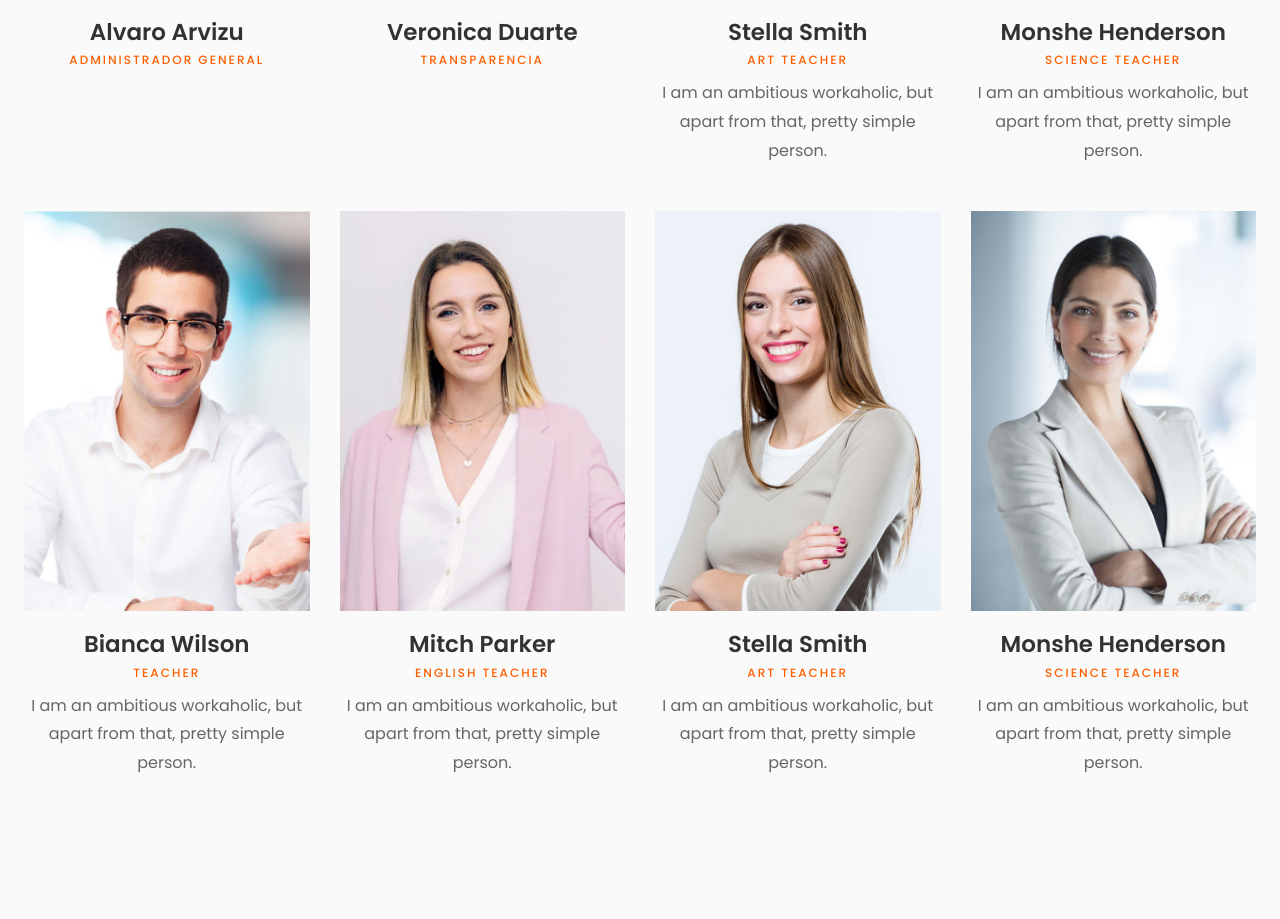
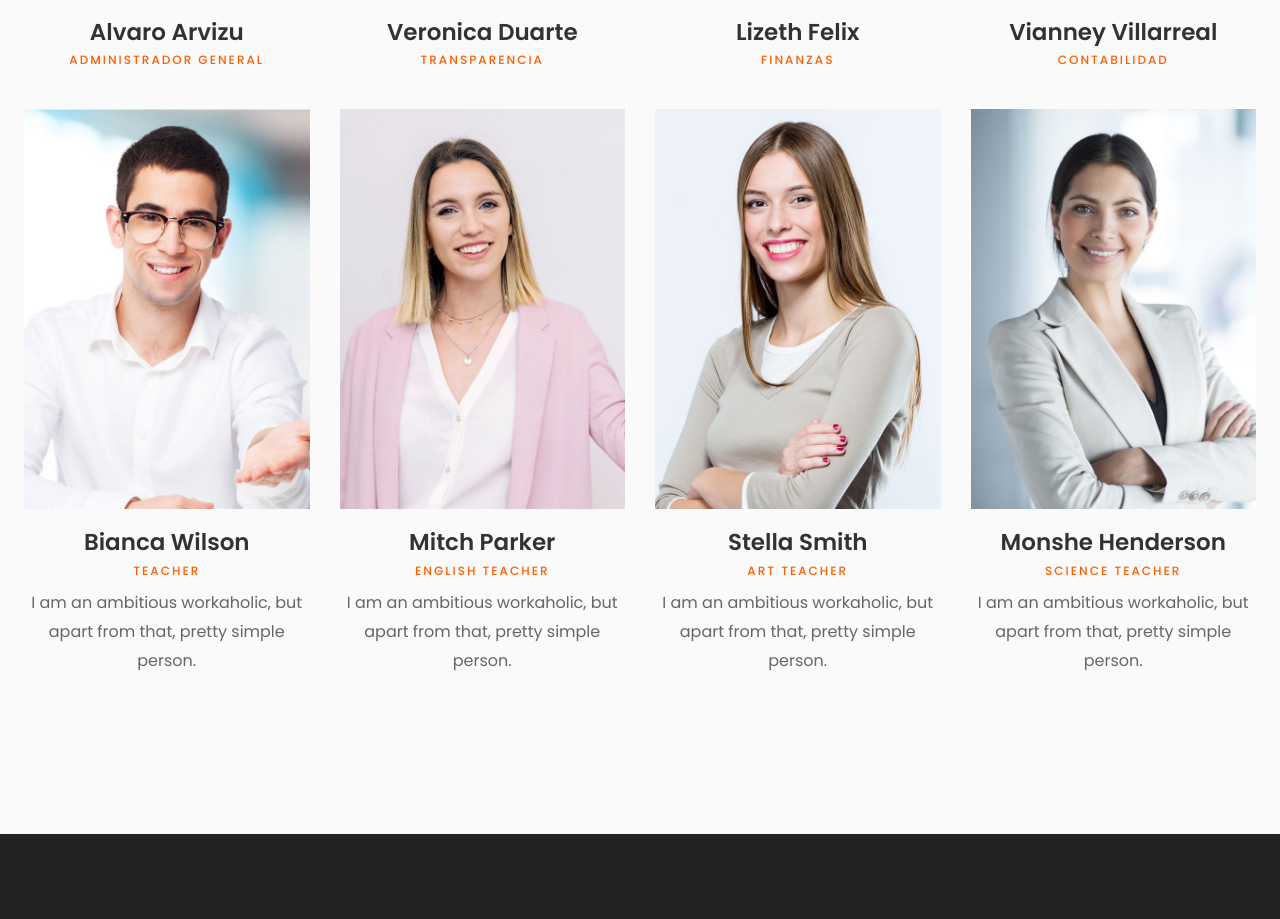
Before and after one commit to comunicacionLobos/webapgeLobos, a PHP site: page /administrativos.php in a window 1280 px wide. Shown: the part 1003-1922 px from the top of the page. Run offline with PHP 8.4, Linux system fonts and the light colour scheme; some libraries are stand-ins or nearby versions; some web fonts are replaced.

Commit message:
cahamacs fotos

```diff
--- a/administrativos.php
+++ b/administrativos.php
@@ -125,14 +125,13 @@
 				<div class="col-md-6 col-lg-3 ftco-animate">
 					<div class="staff">
 						<div class="img-wrap d-flex align-items-stretch">
-							<div class="img align-self-stretch" style="background-image: url(images/teacher-3.jpg);">
+							<div class="img align-self-stretch" style="background-image: url(images/lizfinanzas.jpg);">
 							</div>
 						</div>
 						<div class="text pt-3 text-center">
-							<h3>Stella Smith</h3>
-							<span class="position mb-2">Art Teacher</span>
+							<h3>Lizeth Felix</h3>
+							<span class="position mb-2">Finanzas</span>
 							<div class="faded">
-								<p>I am an ambitious workaholic, but apart from that, pretty simple person.</p>
 								<ul class="ftco-social text-center">
 									<li class="ftco-animate"><a href="#"><span class="icon-twitter"></span></a></li>
 									<li class="ftco-animate"><a href="#"><span class="icon-facebook"></span></a></li>
@@ -146,14 +145,13 @@
 				<div class="col-md-6 col-lg-3 ftco-animate">
 					<div class="staff">
 						<div class="img-wrap d-flex align-items-stretch">
-							<div class="img align-self-stretch" style="background-image: url(images/teacher-4.jpg);">
+							<div class="img align-self-stretch" style="background-image: url(images/vianneycontabilidad.jpg);">
 							</div>
 						</div>
 						<div class="text pt-3 text-center">
-							<h3>Monshe Henderson</h3>
-							<span class="position mb-2">Science Teacher</span>
+							<h3>Vianney Villarreal</h3>
+							<span class="position mb-2">Contabilidad</span>
 							<div class="faded">
-								<p>I am an ambitious workaholic, but apart from that, pretty simple person.</p>
 								<ul class="ftco-social text-center">
 									<li class="ftco-animate"><a href="#"><span class="icon-twitter"></span></a></li>
 									<li class="ftco-animate"><a href="#"><span class="icon-facebook"></span></a></li>
--- a/templates/header.php
+++ b/templates/header.php
@@ -21,7 +21,6 @@
 						</a>
 						<div class="dropdown-menu" aria-labelledby="navbarDropdownMenuLink">
 						  <a class="dropdown-item" href="courses.php">Talleres</a>
-						  <a class="dropdown-item" href="#">Quiero Inscribirme</a>
 						</div>
 					</li>
 				</ul>
```
Also changed, not shown: images/lizfinanzas.jpg (added), images/vianneycontabilidad.jpg (added).
